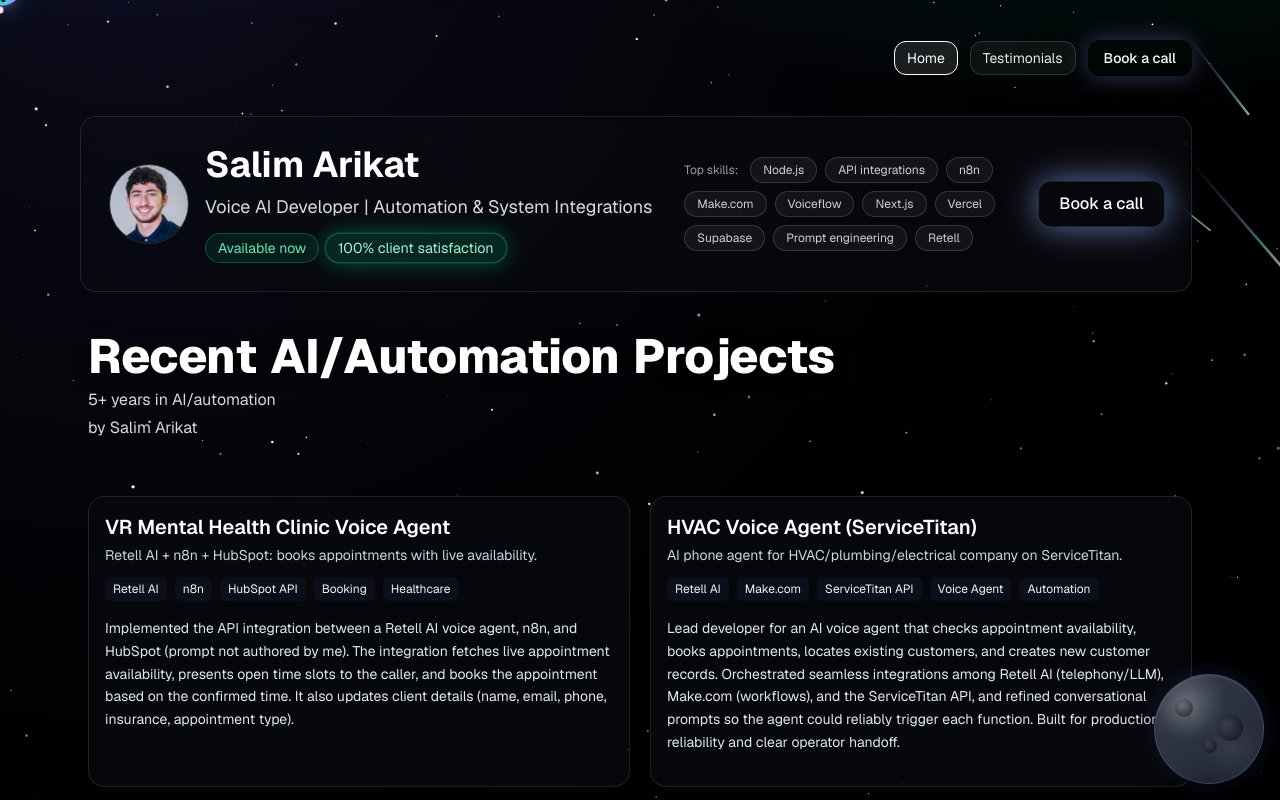
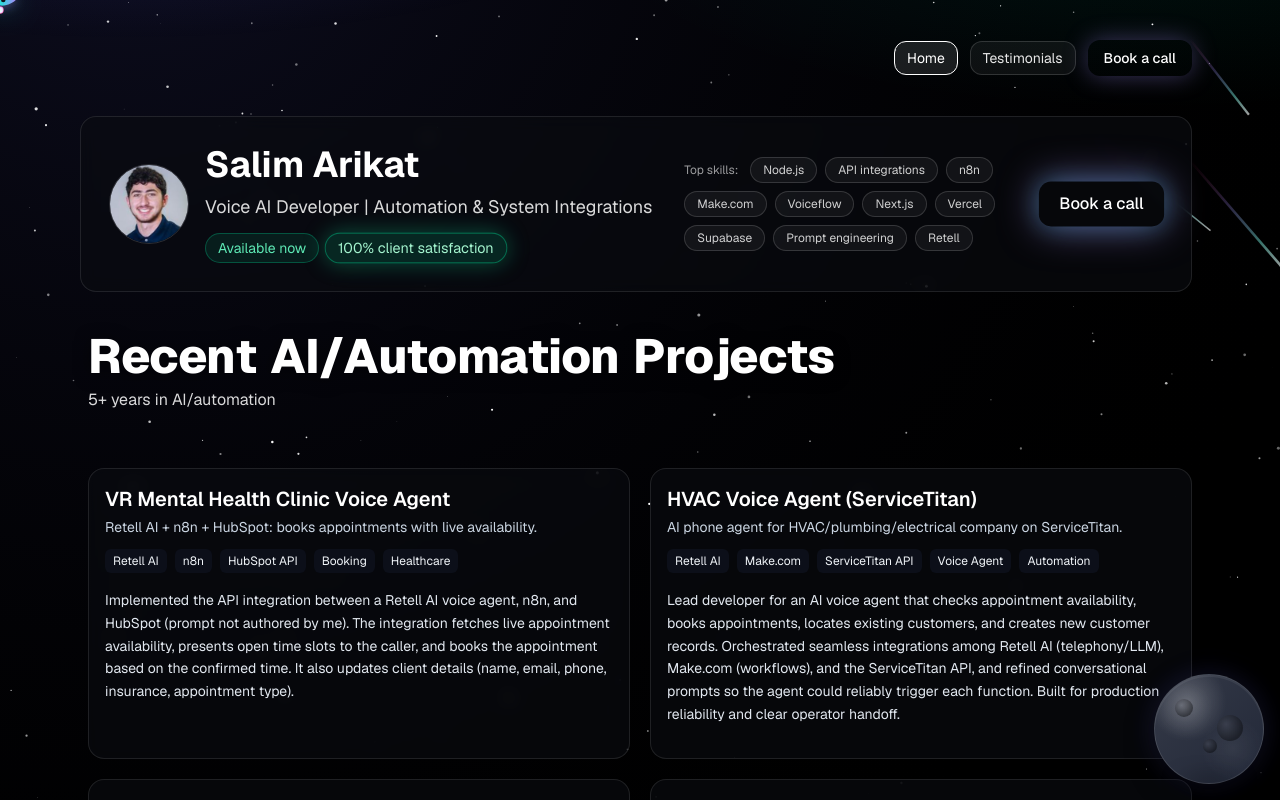
Before and after one commit to L-eem/Portfolio, a Next.js app in the folder private-portfolio/: page / in a window 1280 px wide. Shown: the top 800 px of the page. Built offline with nearby package versions, Linux system fonts and the light colour scheme.

Commit message:
new file changes

```diff
--- a/private-portfolio/app/page.tsx
+++ b/private-portfolio/app/page.tsx
@@ -167,7 +167,6 @@ export default function Home() {
             ))}
           </h1>
           <p className="mt-2 max-w-3xl text-sm md:text-base text-white/85">5+ years in AI/automation</p>
-          <p className="mt-1 text-sm md:text-base text-white/85">by Salim Arikat</p>
         </section>
 
 
```
